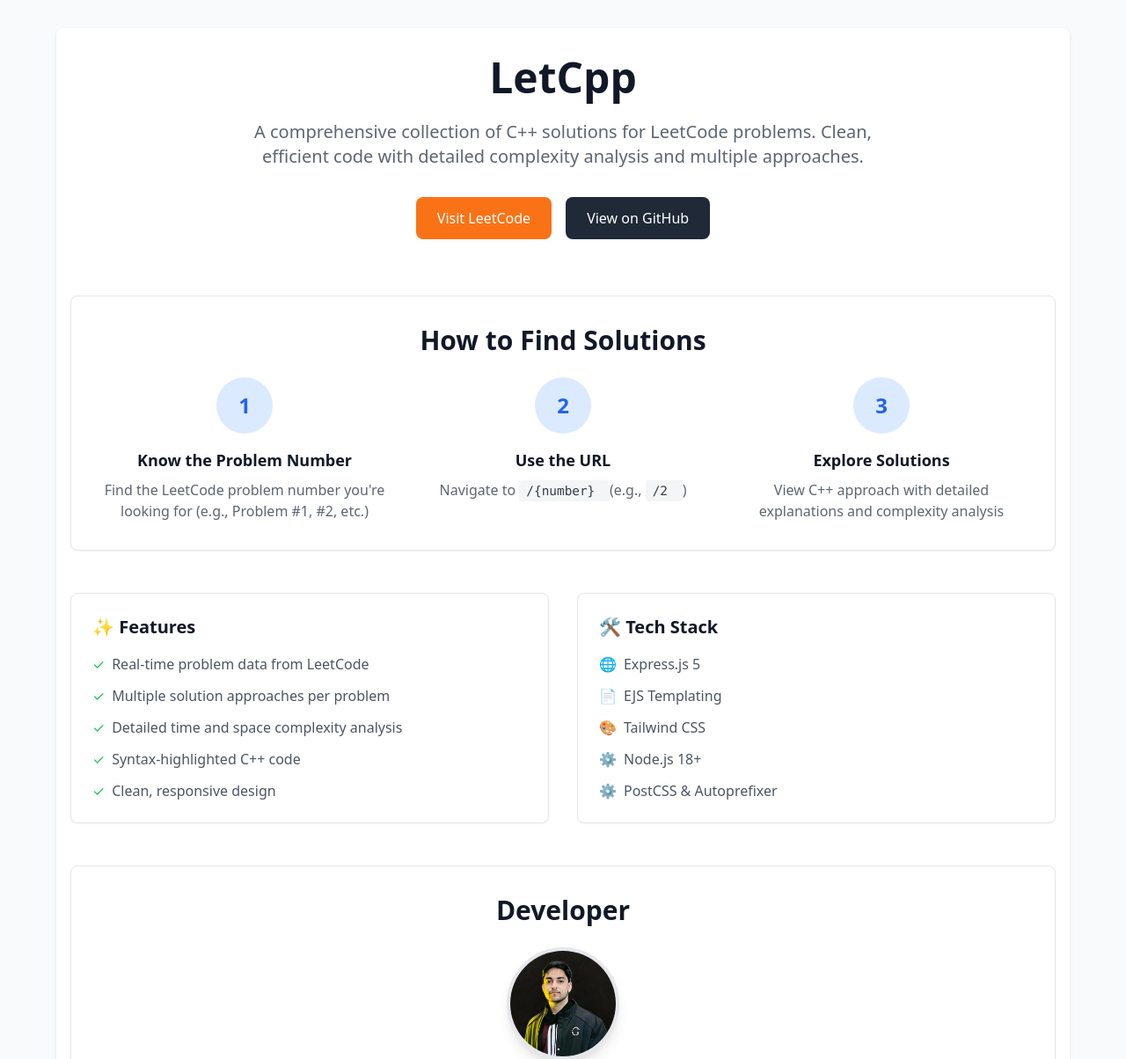
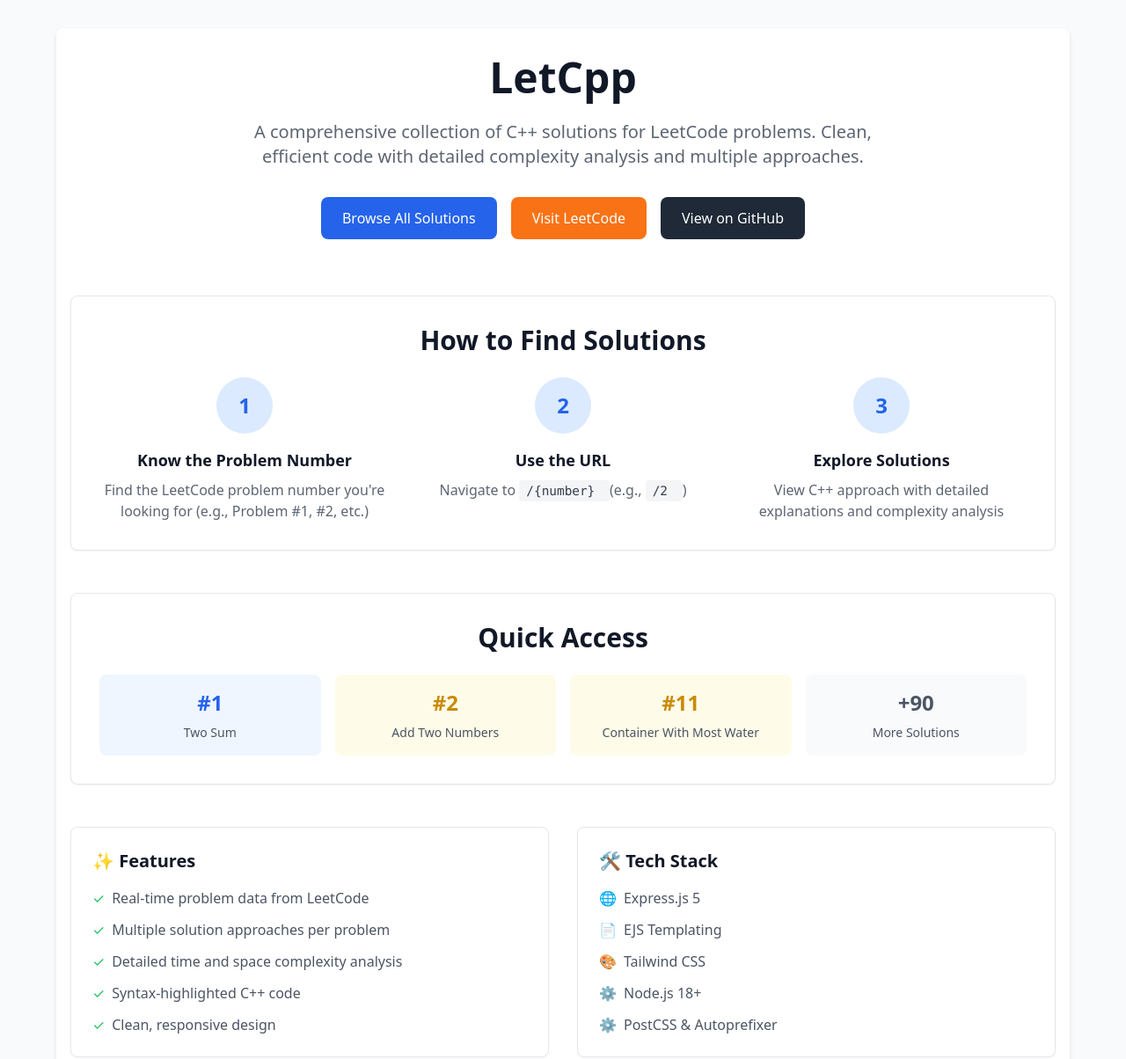
Before and after one commit to rishi-tiwari023/letcpp, a Node server app: page / in a window 1280 px wide. Shown: the top 1204 px of the page at 88% size. Run offline with Node 20, Linux system fonts and the light colour scheme; style sheets or scripts are compiled from the project's sources.

Commit message:
feat: enhance server configuration and home page navigatione

```diff
--- a/server.js
+++ b/server.js
@@ -1,6 +1,7 @@
 const path = require("path");
 const express = require("express");
 const morgan = require("morgan");
+const fs = require("fs");
 
 const app = express();
 
@@ -17,7 +18,32 @@
   res.render("home", { title: "Home", message: "Welcome to the homepage!" });
 });
 
-const fs = require("fs");
+// API route to serve solutions list
+app.get("/api/solutions", (req, res) => {
+  const solutionsPath = path.join(__dirname, "solutions.json");
+  if (fs.existsSync(solutionsPath)) {
+    const solutionsData = JSON.parse(fs.readFileSync(solutionsPath, "utf8"));
+    res.json(solutionsData);
+  } else {
+    res.status(404).json({ error: "Solutions list not found" });
+  }
+});
+
+// Route to serve solutions list page
+app.get("/solutions", (req, res) => {
+  const solutionsPath = path.join(__dirname, "solutions.json");
+  if (fs.existsSync(solutionsPath)) {
+    const solutionsData = JSON.parse(fs.readFileSync(solutionsPath, "utf8"));
+    res.render("solutions", {
+      title: "Solutions List",
+      solutions: solutionsData.solutions,
+      totalCount: solutionsData.totalCount,
+      lastUpdated: solutionsData.lastUpdated
+    });
+  } else {
+    res.status(404).render("404", { title: "Solutions Not Found" });
+  }
+});
 
 // Generic route for any EJS file in views
 app.get("/:page", (req, res, next) => {
--- a/views/home.ejs
+++ b/views/home.ejs
@@ -22,6 +22,10 @@
                 approaches.
             </p>
             <div class="flex justify-center gap-4 flex-wrap">
+                <a href="/solutions"
+                    class="bg-blue-600 text-white px-6 py-3 rounded-lg hover:bg-blue-700 transition-colors">
+                    Browse All Solutions
+                </a>
                 <a href="https://leetcode.com" target="_blank" rel="noopener noreferrer"
                     class="bg-orange-500 text-white px-6 py-3 rounded-lg hover:bg-orange-600 transition-colors">
                     Visit LeetCode
@@ -82,6 +86,31 @@
                         complexity analysis
                     </p>
                 </div>
+            </div>
+        </div>
+
+        <!-- Quick Access Section -->
+        <div class="bg-white rounded-lg shadow-sm border border-gray-200 p-8 mb-12">
+            <h2 class="text-3xl font-bold text-gray-900 mb-6 text-center">
+                Quick Access
+            </h2>
+            <div class="grid md:grid-cols-4 gap-4">
+                <a href="/1" class="p-4 bg-blue-50 rounded-lg hover:bg-blue-100 transition-colors text-center">
+                    <div class="text-2xl font-bold text-blue-600 mb-2">#1</div>
+                    <div class="text-sm text-gray-600">Two Sum</div>
+                </a>
+                <a href="/2" class="p-4 bg-yellow-50 rounded-lg hover:bg-yellow-100 transition-colors text-center">
+                    <div class="text-2xl font-bold text-yellow-600 mb-2">#2</div>
+                    <div class="text-sm text-gray-600">Add Two Numbers</div>
+                </a>
+                <a href="/11" class="p-4 bg-yellow-50 rounded-lg hover:bg-yellow-100 transition-colors text-center">
+                    <div class="text-2xl font-bold text-yellow-600 mb-2">#11</div>
+                    <div class="text-sm text-gray-600">Container With Most Water</div>
+                </a>
+                <a href="/solutions" class="p-4 bg-gray-50 rounded-lg hover:bg-gray-100 transition-colors text-center">
+                    <div class="text-2xl font-bold text-gray-600 mb-2">+90</div>
+                    <div class="text-sm text-gray-600">More Solutions</div>
+                </a>
             </div>
         </div>
 
```
